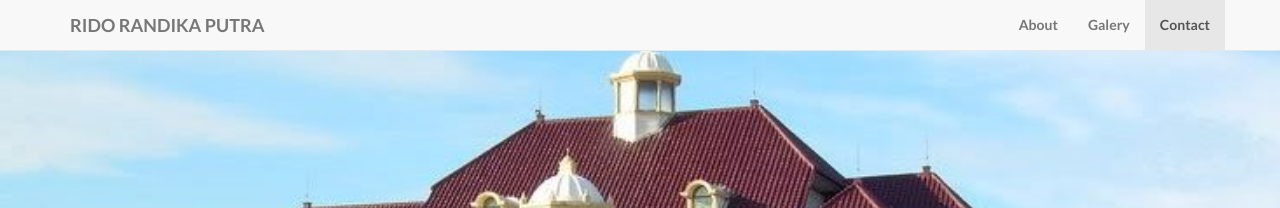
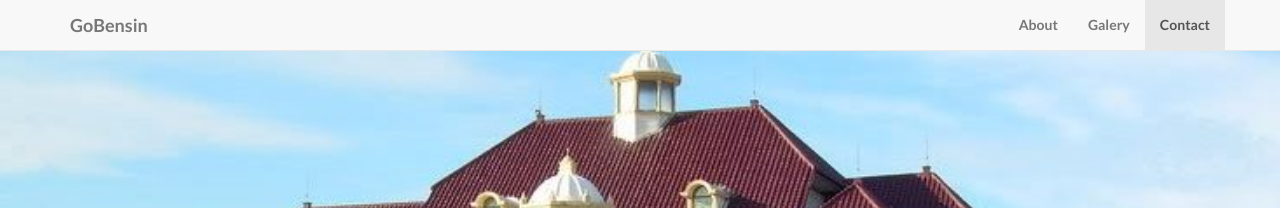
Before and after one commit to gobensin/gobensin.github.io, a Jekyll site: the page built from index.html, in a window 1280 px wide. Shown: the top 208 px of the page. Built offline with Jekyll 4.4.1, drawn with Linux system fonts in a browser that asks for light colours.

Commit message:
Update _config.yml
juik

```diff
--- a/_config.yml
+++ b/_config.yml
@@ -3,7 +3,7 @@
 # ----------------------- #
 
 url: http://gobensin.github.io
-title: RIDO RANDIKA PUTRA
+title: GoBensin
 email: your-email@domain.com
 author: rido
 description: > # "Write an awesome description for your new site here.
```
